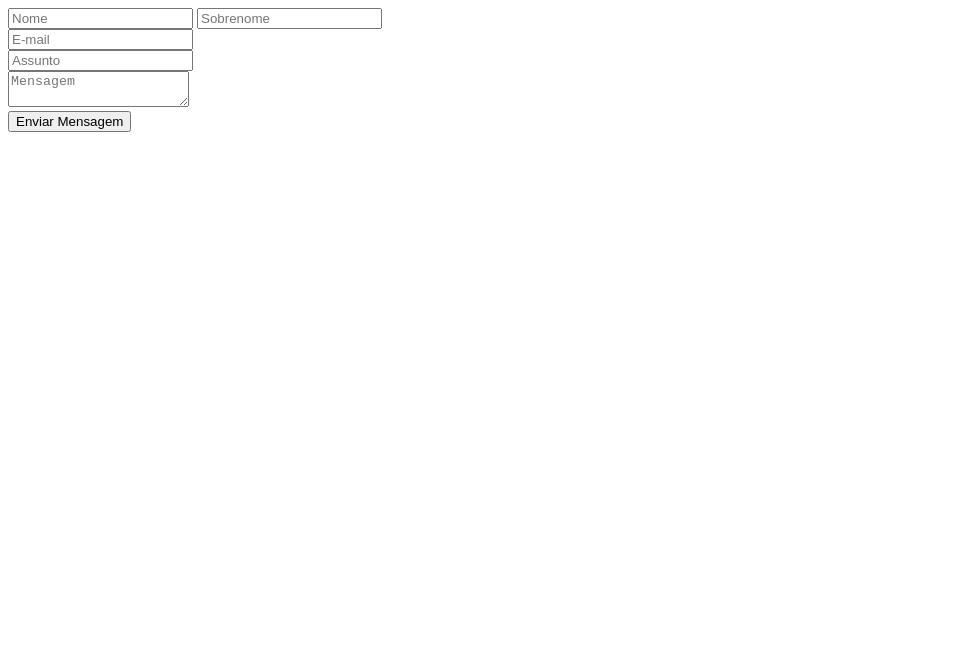
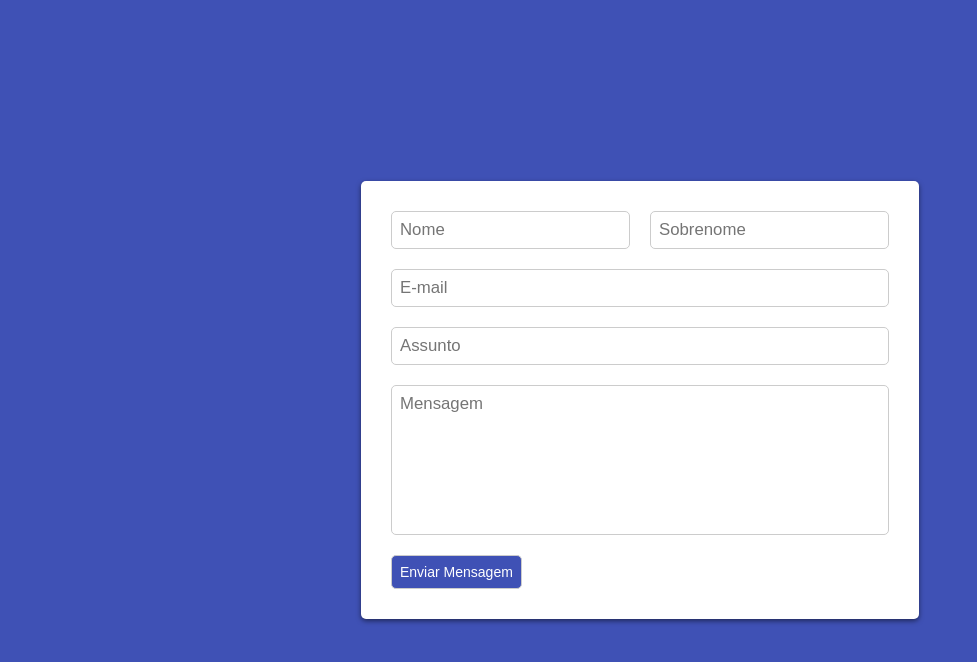
Before and after one commit to rllimaferreira/Aprendendo_Formulario_Contato, a plain HTML site: page contato.html in a window 1280 px wide. Shown: the whole page, without its empty margins (0-977 px from the left). Drawn offline with Linux system fonts and the light colour scheme; the site is published under a folder, as on GitHub Pages, so addresses that start at the root find nothing.

Commit message:
Update contato.html

```diff
--- a/contato.html
+++ b/contato.html
@@ -4,7 +4,7 @@
     <meta charset="UTF-8">
     <meta http-equiv="X-UA-Compatible" content="IE=edge">
     <meta name="viewport" content="width=device-width, initial-scale=1.0">
-    <link rel="stylesheet" type="text/css" href="/css/contato.css">
+    <link rel="stylesheet" type="text/css" href="css/contato.css">
     <title>Formulário de Contato</title>
 
 </head>
```
